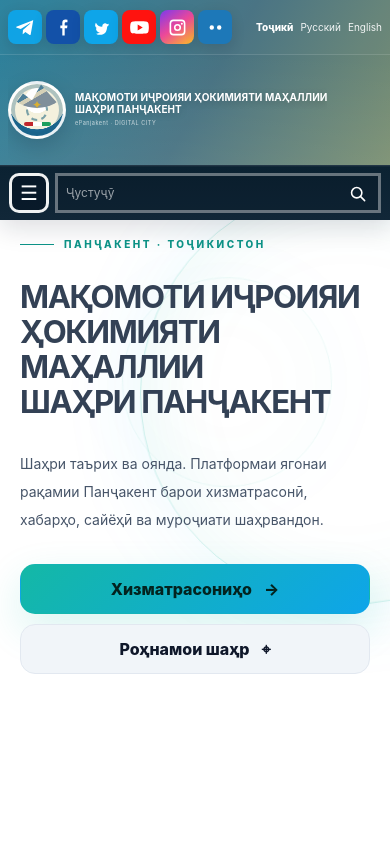
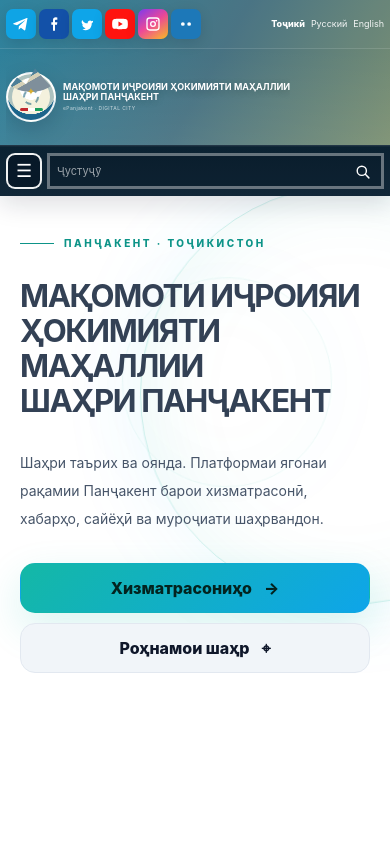
Before and after one commit to mehrvarshodiev/ePanjakent, a React (Vite) app: page / in a window 390 px wide. Shown: the top 844 px of the page. Built offline with nearby package versions, Linux system fonts and the light colour scheme.

Commit message:
fix: compact mobile civic header spacing

```diff
--- a/src/overrides.css
+++ b/src/overrides.css
@@ -96,25 +96,27 @@
 }
 
 @media(max-width:600px){
-  .civic-header-top .civic-header-inner{min-height:54px}
-  .civic-header-inner{width:calc(100% - 16px)}
-  .civic-social-icon{width:34px;height:34px;border-radius:8px}
-  .civic-social-icon svg{width:19px;height:19px}
-  .civic-socials{gap:4px}
-  .civic-languages{gap:7px}
-  .civic-languages button{font-size:10px;padding:3px 0}
-  .civic-brand-row{height:110px;min-height:110px;max-height:110px}
-  .civic-brand{gap:9px}
-  .civic-emblem{width:58px;height:58px;flex-basis:58px;border-width:3px}
-  .civic-emblem-sun{font-size:12px;top:12px}
-  .civic-emblem-mountain{width:27px;height:4px;bottom:10px}
-  .civic-brand-copy b{font-size:10px;line-height:1.14}
-  .civic-brand-copy small{font-size:5.5px;letter-spacing:.09em;margin-top:4px}
-  .civic-nav-row{min-height:54px}
-  .civic-nav-inner{min-height:54px;gap:6px;padding:0 1px}
-  .civic-menu{width:40px;height:40px;flex-basis:40px;border-width:3px;border-radius:10px;font-size:20px}
-  .civic-search{height:40px;width:auto;flex:1;max-width:none}
-  .civic-search input{font-size:12px;padding:0 8px}
-  .civic-search button{width:42px}
-  .civic-search button svg{width:19px;height:19px}
+  .civic-header-top .civic-header-inner{min-height:48px}
+  .civic-header-inner{width:calc(100% - 12px)}
+  .civic-social-icon{width:30px;height:30px;border-radius:7px}
+  .civic-social-icon svg{width:16px;height:16px}
+  .civic-socials{gap:3px}
+  .civic-languages{gap:6px}
+  .civic-languages button{font-size:9px;padding:2px 0}
+  .civic-brand-row{height:96px;min-height:96px;max-height:96px}
+  .civic-brand{gap:7px}
+  .civic-emblem{width:50px;height:50px;flex-basis:50px;border-width:2px}
+  .civic-emblem-sun{font-size:10px;top:10px}
+  .civic-emblem-mountain{width:23px;height:3px;bottom:9px}
+  .civic-brand-copy b{font-size:9px;line-height:1.12}
+  .civic-brand-copy small{font-size:5px;letter-spacing:.08em;margin-top:3px}
+  .civic-nav-row{min-height:50px}
+  .civic-nav-inner{min-height:50px;gap:5px;padding:0}
+  .civic-menu{width:36px;height:36px;flex-basis:36px;border-width:2px;border-radius:9px;font-size:18px}
+  .civic-search{height:36px;width:auto;flex:1;max-width:none}
+  .civic-search input{font-size:11px;padding:0 7px}
+  .civic-search button{width:38px}
+  .civic-search button svg{width:17px;height:17px}
+  .civic-mobile-menu{margin-top:6px}
+  .hero{padding-top:10px}
 }
```
